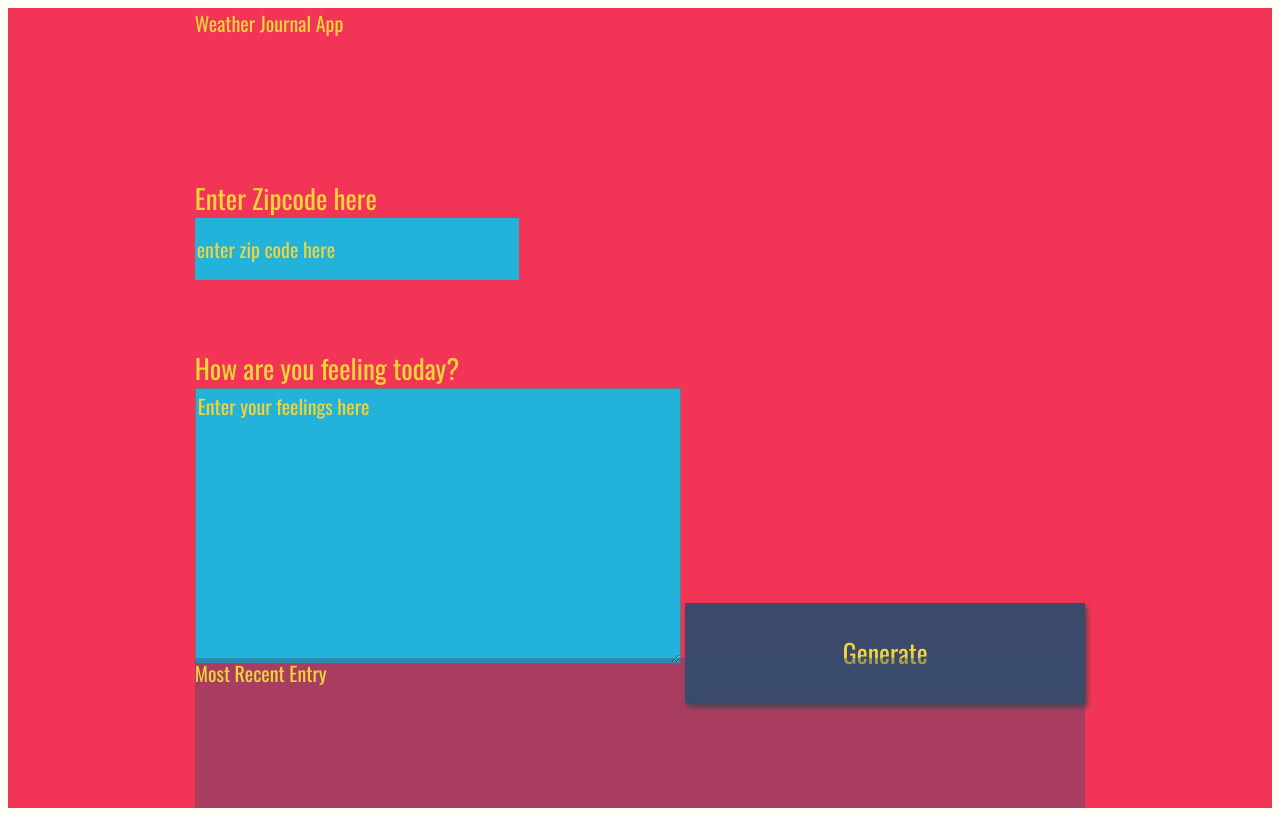
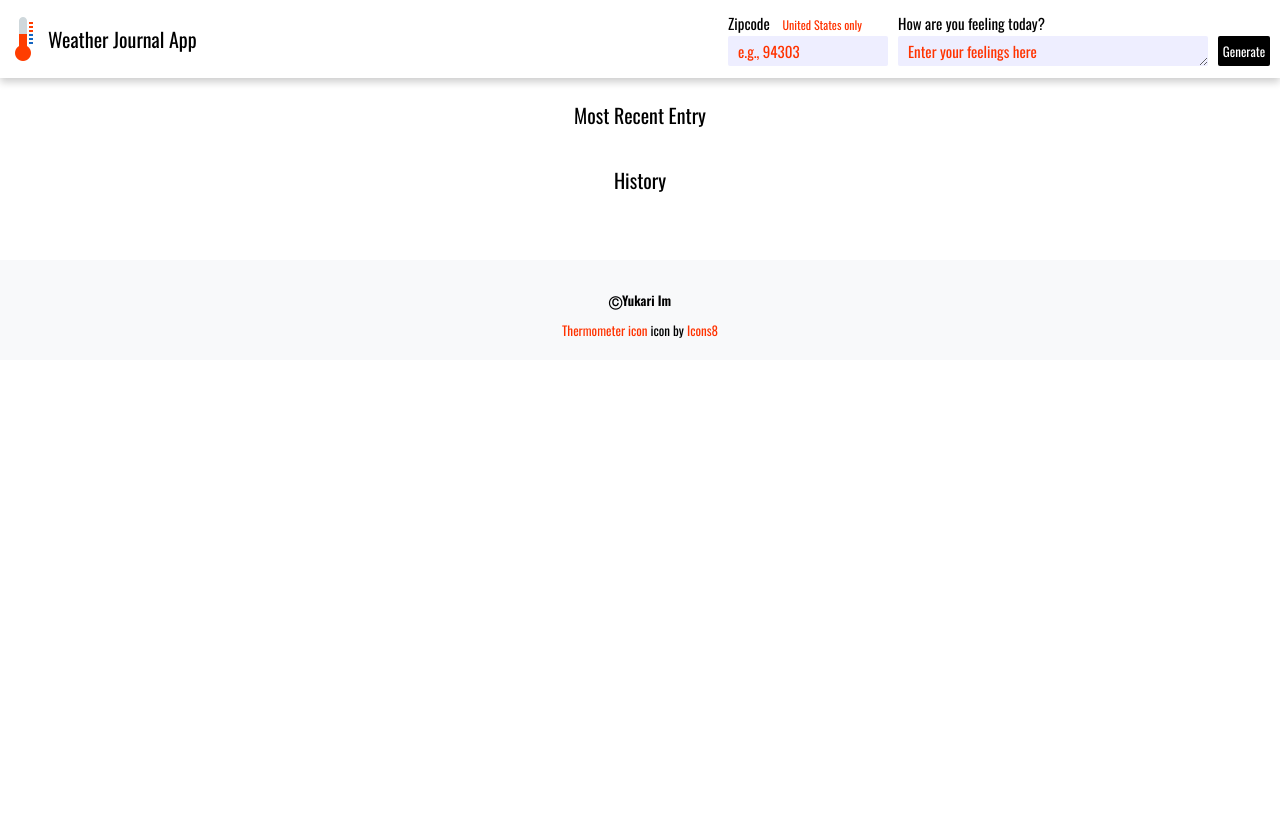
Before and after one commit to yukariIm8/Udacity_FEND_03_Weather_Journal_App, a plain HTML site: page website/index.html in a window 1280 px wide. Drawn offline with nearby package versions, Linux system fonts and the light colour scheme; a web font is replaced by a local one.

Commit message:
refactor: re-organized html structure.

```diff
--- a/website/index.html
+++ b/website/index.html
@@ -2,34 +2,61 @@
 <html>
   <head>
     <meta charset="UTF-8">
+    <meta name="viewport" content="width=device-width, initial-scale=1.0">
+    <meta http-equiv="X-UA-Compatible" content="ie=edge">
+    <meta name="description" content="Yukari Im Weather Journal">
+    <meta name="keyword" content="Weather, Journal, by Zip Code, United States">
+    <meta name="author" content="Yukari Im">
     <title>Weather Journal</title>
     <link href="https://fonts.googleapis.com/css?family=Oswald:400,600,700|Ranga:400,700&display=swap" rel="stylesheet">
-<link rel="stylesheet" href="style.css">
+    <link rel="stylesheet" href="./css/style.css">
   </head>
+
   <body>
-<div id = "app">
-  <div class ="holder headline">
-    Weather Journal App
+    <div id="app-container">
+
+      <header>
+        <div class="app-title-container">
+          <img src="./image/icons8-thermometer-48.png" alt="thermometer-icon">
+          <div class ="app-name">Weather Journal App</div>
         </div>
-  <div class ="holder zip">
-    <label for="zip">Enter Zipcode here</label>
-    <input type="text" id="zip" placeholder="enter zip code here">
+        <div class="search-container">
+          <div class ="zip holder">
+              <label for="zip">Zipcode<span class="note"> United States only</span></label>
+              <input id="zip" type="text" placeholder="e.g., 94303">
           </div>
-  <div class ="holder feel">
+          <div class="search-sub-container">
+            <div class ="feel holder">
               <label for="feelings">How are you feeling today?</label>
-    <textarea class= "myInput" id="feelings" placeholder="Enter your feelings here" rows="9" cols="50"></textarea>
-    <button id="generate" type = "submit"> Generate </button>
+              <textarea id="feelings" placeholder="Enter your feelings here" rows="1" cols="40" maxlength="65"></textarea>
             </div>
-  <div class ="holder entry">
-    <div class = "title">Most Recent Entry</div>
-    <div id = "entryHolder">
-      <div id = "date"></div>
-      <div id = "temp"></div>
-      <div id = "content"></div>
+            <button id="generate" class="holder" type="submit">Generate</button>
           </div>
         </div>
+      </header>
+
+      <section class="most-recent-entry">
+        <h1 class="recent-entry-headline">Most Recent Entry</h1>
+        <div id="entry-holder"></div>
+      </section>
+
+      <section class="history">
+        <h1>History</h1>
+        <div class="past-entry">
+          <ul id="history-list"></ul>
         </div>
-<script src="app.js" type="text/javascript"></script>
+      </section>
 
+      <a href="" id ="page-top" class="top-button hide">TOP</a>
+
+      <footer class="footer">
+        <p class="footer-text">&#9400;Yukari Im</p>
+        <a class="link-text" target="_blank" href="https://icons8.com/icons/set/thermometer">
+          Thermometer icon
+        </a>icon by <a class="link-text" target="_blank" href="https://icons8.com">Icons8</a>
+      </footer>
+
+    </div>
+    <script src="app.js"></script>
   </body>
 </html>
```
Lines whose indentation alone changed are shown as unchanged.
